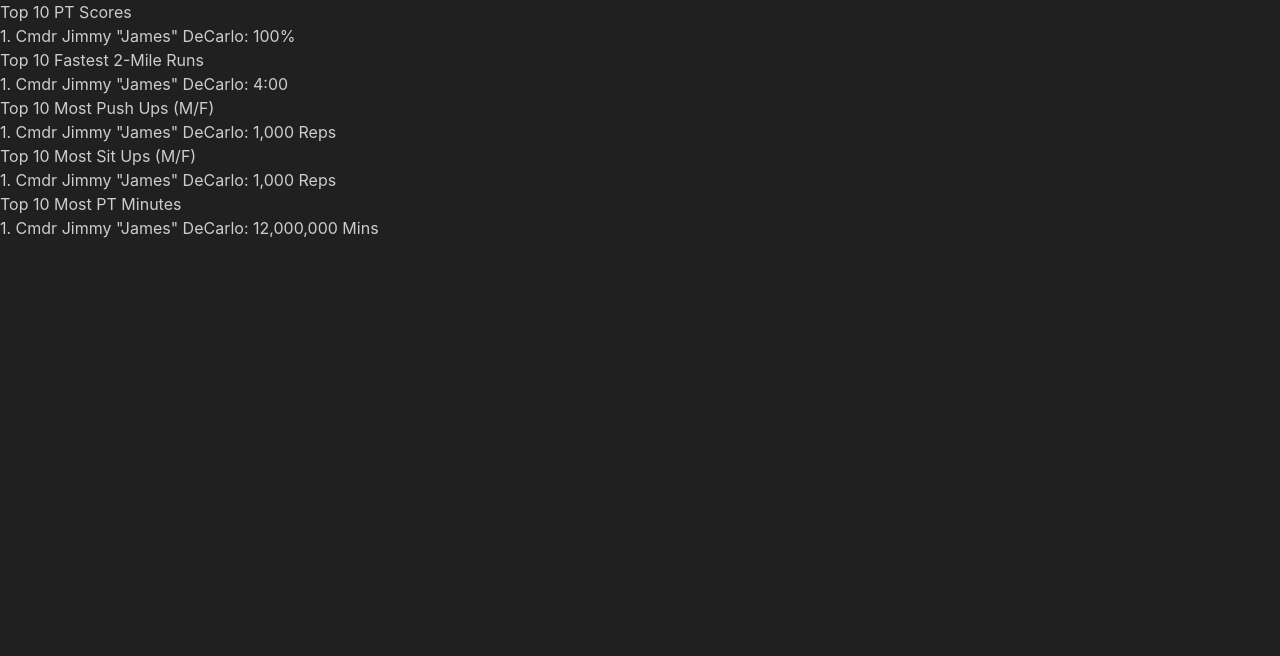
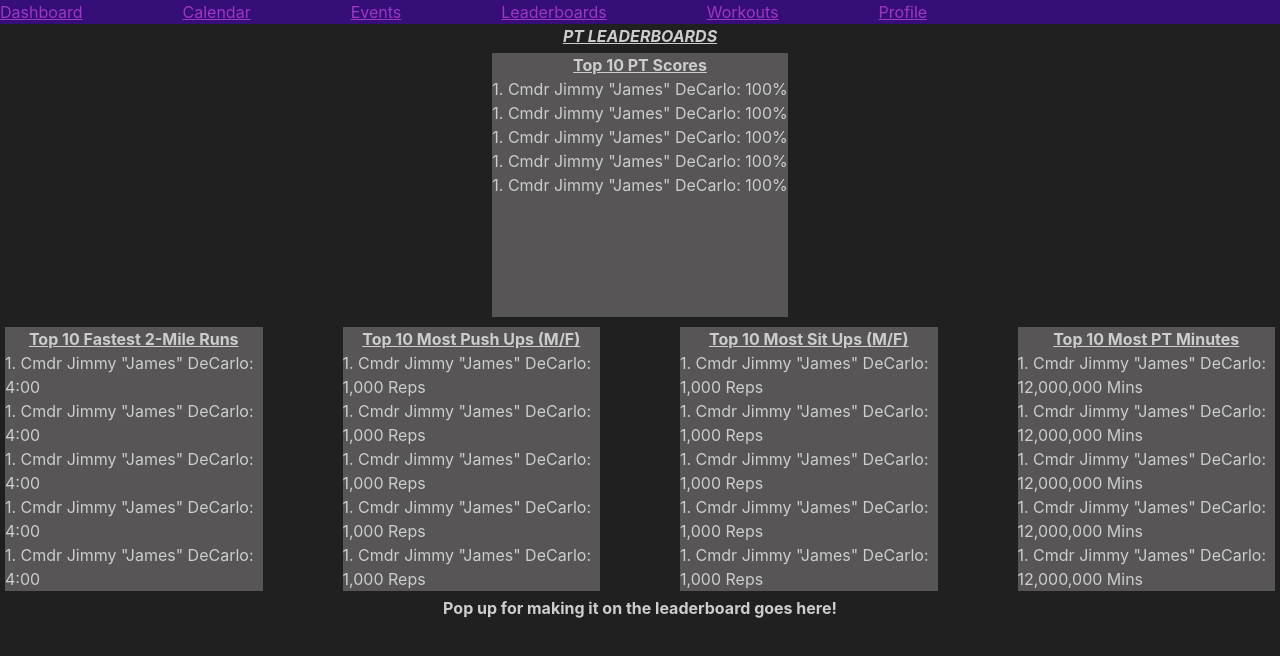
Before and after one commit to Brandon-Abundis/sdi-COM-capstone, a React (Vite) app in the folder client/: page /leaderboard in a window 1280 px wide. Shown: the top 656 px of the page. Built offline with nearby package versions, Linux system fonts and the light colour scheme; sample sign-in values are in the browser's storage.

Commit message:
Fixed leaderboards, added CSS. Began navbar, added link function and began CSS.

```diff
--- a/client/src/app/App.jsx
+++ b/client/src/app/App.jsx
@@ -9,10 +9,12 @@ import Workouts from "../features/workouts/pages/Workouts";
 import Login from "../features/auth/pages/Login";
 import Signup from "../features/auth/pages/Signup";
 import ProtectedRoute from "./ProtectedRoute";
+import Navbar from "./Navbar/Navbar";
 
 function App() {
   return (
     <div>
+      <Navbar />
       <Routes>
         <Route path="/login" element={<Login />} />
         <Route path="/signup" element={<Signup />} />
--- /dev/null
+++ b/client/src/app/Navbar/Navbar.css
@@ -0,0 +1,11 @@
+#Navbar {
+  background-color: rgba(65, 5, 162, 0.67);
+  display: flex;
+  flex-direction: row;
+  align-self: center;
+  gap: 100px;
+}
+#Links {
+  color: rgba(210, 74, 237, 0.67);
+  text-decoration: underline;
+}
--- /dev/null
+++ b/client/src/app/Navbar/Navbar.jsx
@@ -0,0 +1,29 @@
+import "./Navbar.css";
+import { Link } from "react-router-dom";
+
+export default function Navbar() {
+  return (
+    <>
+      <div id="Navbar">
+        <Link id="Links" to="/dashboard">
+          Dashboard
+        </Link>
+        <Link id="Links" to="/calendar">
+          Calendar
+        </Link>
+        <Link id="Links" to="/events">
+          Events
+        </Link>
+        <Link id="Links" to="/leaderboard">
+          Leaderboards
+        </Link>
+        <Link id="Links" to="/workouts">
+          Workouts
+        </Link>
+        <Link id="Links" to="/profile">
+          Profile
+        </Link>
+      </div>
+    </>
+  );
+}
--- /dev/null
+++ b/client/src/features/leaderboard/pages/Leaderboard.css
@@ -0,0 +1,44 @@
+#LBs {
+  display: grid;
+  grid-template-columns: repeat(3, 1fr);
+  grid-template-rows: repeat(3, 1fr);
+  justify-self: center;
+}
+#PT_Scores {
+  justify-self: center;
+  grid-row: 1/1;
+  grid-column: 1/4;
+  background-color: rgba(171, 165, 165, 0.4);
+  margin: 5px;
+}
+#Small_LBs {
+  display: grid;
+  grid-row: 2/3;
+  grid-column: 1/4;
+  grid-template-columns: repeat(4, 1fr);
+  grid-template-rows: repeat(1);
+  gap: 5em;
+  margin: 5px;
+}
+#Two_Mile {
+  background-color: rgba(171, 165, 165, 0.4);
+}
+#Push-Ups {
+  background-color: rgba(171, 165, 165, 0.4);
+}
+#Sit-Ups {
+  background-color: rgba(171, 165, 165, 0.4);
+}
+#Minutes {
+  background-color: rgba(171, 165, 165, 0.4);
+}
+h1 {
+  text-decoration: underline;
+  font-weight: bold;
+  justify-self: center;
+}
+h2 {
+  grid-column: 1/4;
+  font-weight: bold;
+  justify-self: center;
+}
--- a/client/src/features/leaderboard/pages/Leaderboard.jsx
+++ b/client/src/features/leaderboard/pages/Leaderboard.jsx
@@ -1,16 +1,35 @@
+import "./Leaderboard.css";
+// import { useState, useEffect } from "react";
+
 export default function Leaderboard() {
+  //const user = [ (user:pt score, push ups, situps, minutes, 2 mile)]
+  // use .sort to organize by score asc -> desc
+  //Fetch for user scores will go here
+
   return (
     <>
-      <div id="PT Scores">
+      <h1>
+        <i>PT LEADERBOARDS</i>
+      </h1>
+      <div id="LBs">
+        <div id="PT_Scores">
           <h1>Top 10 PT Scores</h1>
           <ol>
             <li>1. Cmdr Jimmy "James" DeCarlo: 100%</li>
+            <li>1. Cmdr Jimmy "James" DeCarlo: 100%</li>
+            <li>1. Cmdr Jimmy "James" DeCarlo: 100%</li>
+            <li>1. Cmdr Jimmy "James" DeCarlo: 100%</li>
+            <li>1. Cmdr Jimmy "James" DeCarlo: 100%</li>
           </ol>
         </div>
-      <div id="Small LBs">
-        <div id="2 Mil">
+        <div id="Small_LBs">
+          <div id="Two_Mile">
             <h1>Top 10 Fastest 2-Mile Runs</h1>
             <ol>
+              <li>1. Cmdr Jimmy "James" DeCarlo: 4:00</li>
+              <li>1. Cmdr Jimmy "James" DeCarlo: 4:00</li>
+              <li>1. Cmdr Jimmy "James" DeCarlo: 4:00</li>
+              <li>1. Cmdr Jimmy "James" DeCarlo: 4:00</li>
               <li>1. Cmdr Jimmy "James" DeCarlo: 4:00</li>
             </ol>
           </div>
@@ -18,19 +37,34 @@ export default function Leaderboard() {
             <h1>Top 10 Most Push Ups (M/F)</h1>
             <ol>
               <li>1. Cmdr Jimmy "James" DeCarlo: 1,000 Reps</li>
+              <li>1. Cmdr Jimmy "James" DeCarlo: 1,000 Reps</li>
+              <li>1. Cmdr Jimmy "James" DeCarlo: 1,000 Reps</li>
+              <li>1. Cmdr Jimmy "James" DeCarlo: 1,000 Reps</li>
+              <li>1. Cmdr Jimmy "James" DeCarlo: 1,000 Reps</li>
             </ol>
           </div>
-        <div id="Sit Ups">
+          <div id="Sit-Ups">
             <h1>Top 10 Most Sit Ups (M/F)</h1>
             <ol>
               <li> 1. Cmdr Jimmy "James" DeCarlo: 1,000 Reps</li>
+              <li> 1. Cmdr Jimmy "James" DeCarlo: 1,000 Reps</li>
+              <li> 1. Cmdr Jimmy "James" DeCarlo: 1,000 Reps</li>
+              <li> 1. Cmdr Jimmy "James" DeCarlo: 1,000 Reps</li>
+              <li> 1. Cmdr Jimmy "James" DeCarlo: 1,000 Reps</li>
             </ol>
           </div>
-        <div id="Minutes"></div>
+          <div id="Minutes">
             <h1> Top 10 Most PT Minutes</h1>
             <ol>
               <li>1. Cmdr Jimmy "James" DeCarlo: 12,000,000 Mins</li>
+              <li>1. Cmdr Jimmy "James" DeCarlo: 12,000,000 Mins</li>
+              <li>1. Cmdr Jimmy "James" DeCarlo: 12,000,000 Mins</li>
+              <li>1. Cmdr Jimmy "James" DeCarlo: 12,000,000 Mins</li>
+              <li>1. Cmdr Jimmy "James" DeCarlo: 12,000,000 Mins</li>
             </ol>
+          </div>
+        </div>
+        <h2>Pop up for making it on the leaderboard goes here!</h2>
       </div>
     </>
   );
```
Lines whose indentation alone changed are shown as unchanged.
